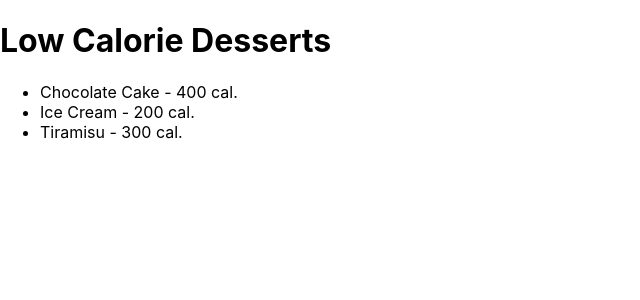
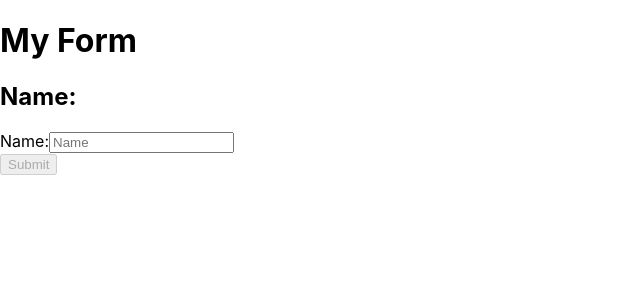
Before and after one commit to podestal/first-app, a React (Create React App) app: page /about in a window 1280 px wide. Shown: the top 300 px of the page, without its empty margins (0-640 px from the left). Built offline with nearby package versions, Linux system fonts and the light colour scheme.

Commit message:
controlled form

```diff
--- a/src/App.js
+++ b/src/App.js
@@ -9,6 +9,7 @@ import Counter from './components/Counter';
 import Home from './pages/Home'
 import About from './pages/About'
 import ListTransformation from './components/ListTransformation';
+import Form from './components/Form';
 import LowCalorieDesserts from './components/LowCalorieDesserts';
 import { Routes, Route, Link} from 'react-router-dom'
 
@@ -54,7 +55,8 @@ function App(props) {
     //   </Routes>
     // </div>
     // <ListTransformation />
-    <LowCalorieDesserts />
+    // <LowCalorieDesserts />
+    <Form />
   )
 }
 
--- /dev/null
+++ b/src/components/Form.js
@@ -0,0 +1,34 @@
+import React from "react"
+
+const Form = () => {
+
+    const [name, setName] = React.useState("")
+
+    const handleSubmit = (e) => {
+        e.preventDefault()
+        console.log("Form submitted!!!");
+        console.log(name);
+    }
+
+    return (
+        <div>
+            <h1>My Form</h1>
+            <h2>Name: {name}</h2>
+            <form onSubmit={handleSubmit}>
+                <div>
+                    <label htmlFor="name">Name:</label>
+                    <input
+                        id="name"
+                        type="text"
+                        placeholder="Name"
+                        name="name"
+                        value={name}
+                        onChange={e => setName(e.target.value)}/>
+                </div>
+                <button disabled={!name} type="submit">Submit</button>
+            </form>
+        </div>
+    )
+}
+
+export default Form
```
